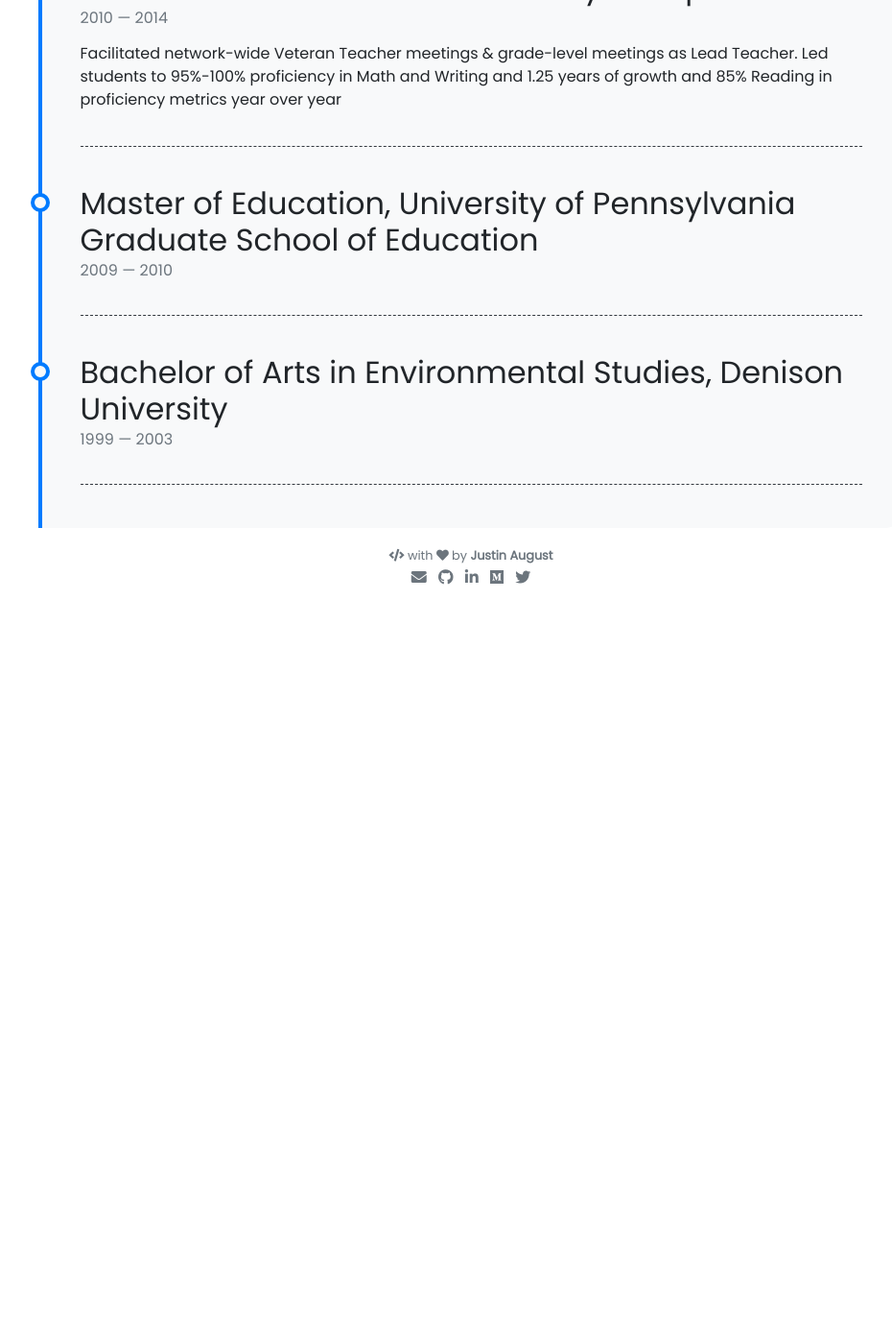
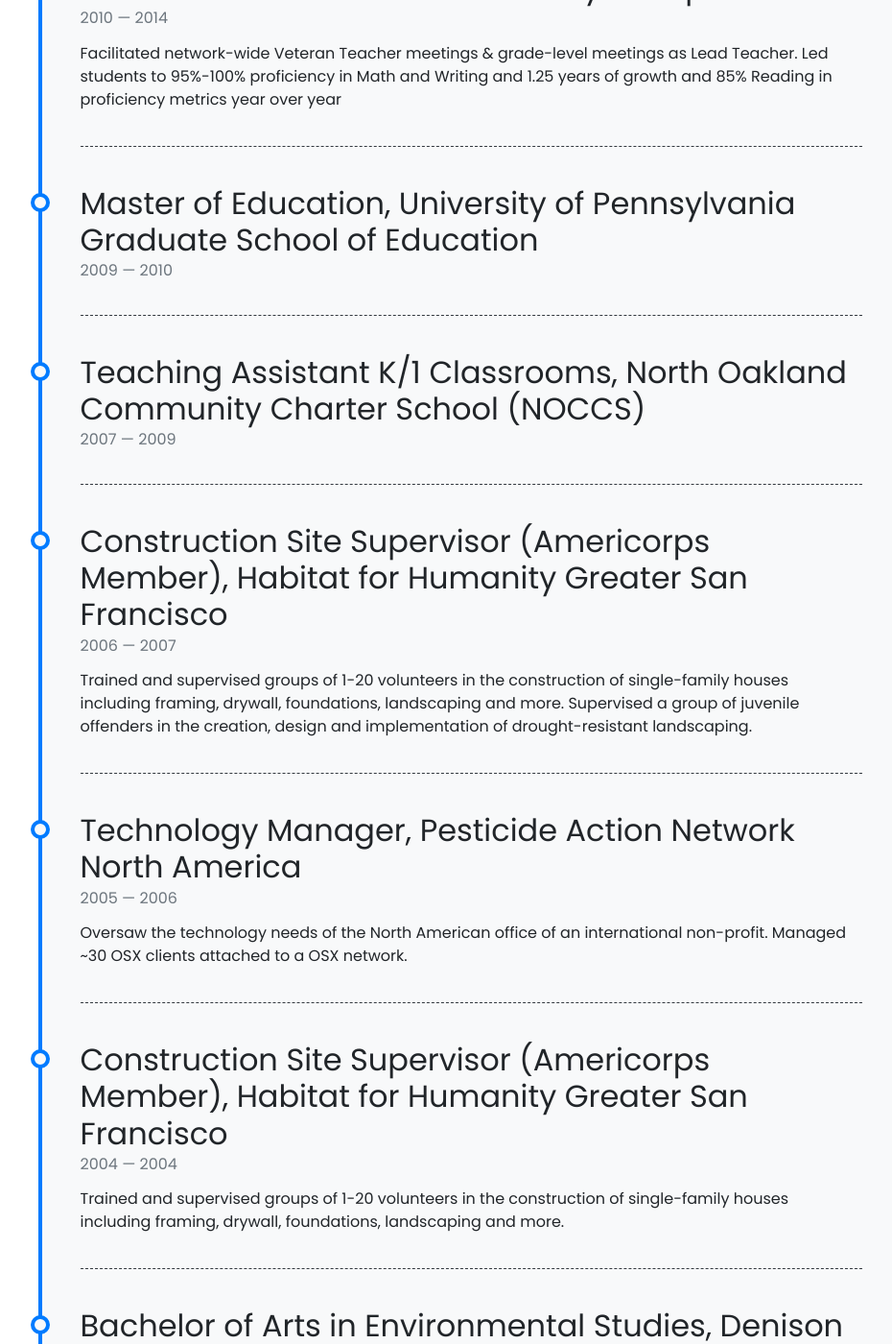
Before and after one commit to justinaugust/justinaugust.github.io, a Jekyll site: the page built from pages/about.md, in a window 1280 px wide and 1400 px high, scrolled down 2207 px. Shown: the whole window at 96% size, without its empty margins (149-1079 px from the left). Built offline with Jekyll 4.4.1, drawn with Linux system fonts in a browser that asks for light colours; nearby versions of some CDN libraries; before the commit the page ends 2837 px from its top, so only the background shows below that.

Commit message:
timelines

```diff
--- a/_data/timeline.yml
+++ b/_data/timeline.yml
@@ -22,6 +22,22 @@
   from: 2009
   to: 2010
   description:
+- title: Teaching Assistant K/1 Classrooms, North Oakland Community Charter School (NOCCS)
+  from: 2007
+  to: 2009
+  description:
+- title: Construction Site Supervisor (Americorps Member), Habitat for Humanity Greater San Francisco
+  from: 2006
+  to: 2007
+  description: Trained and supervised groups of 1-20 volunteers in the construction of single-family houses including framing, drywall, foundations, landscaping and more. Supervised a group of juvenile offenders in the creation, design and implementation of drought-resistant landscaping.
+- title: Technology Manager, Pesticide Action Network North America
+  from: 2005
+  to: 2006
+  description: Oversaw the technology needs of the North American office of an international non-profit. Managed ~30 OSX clients attached to a OSX network.
+- title: Construction Site Supervisor (Americorps Member), Habitat for Humanity Greater San Francisco
+  from: 2004
+  to: 2004
+  description: Trained and supervised groups of 1-20 volunteers in the construction of single-family houses including framing, drywall, foundations, landscaping and more.
 - title: Bachelor of Arts in Environmental Studies, Denison University
   from: 1999
   to: 2003
```
